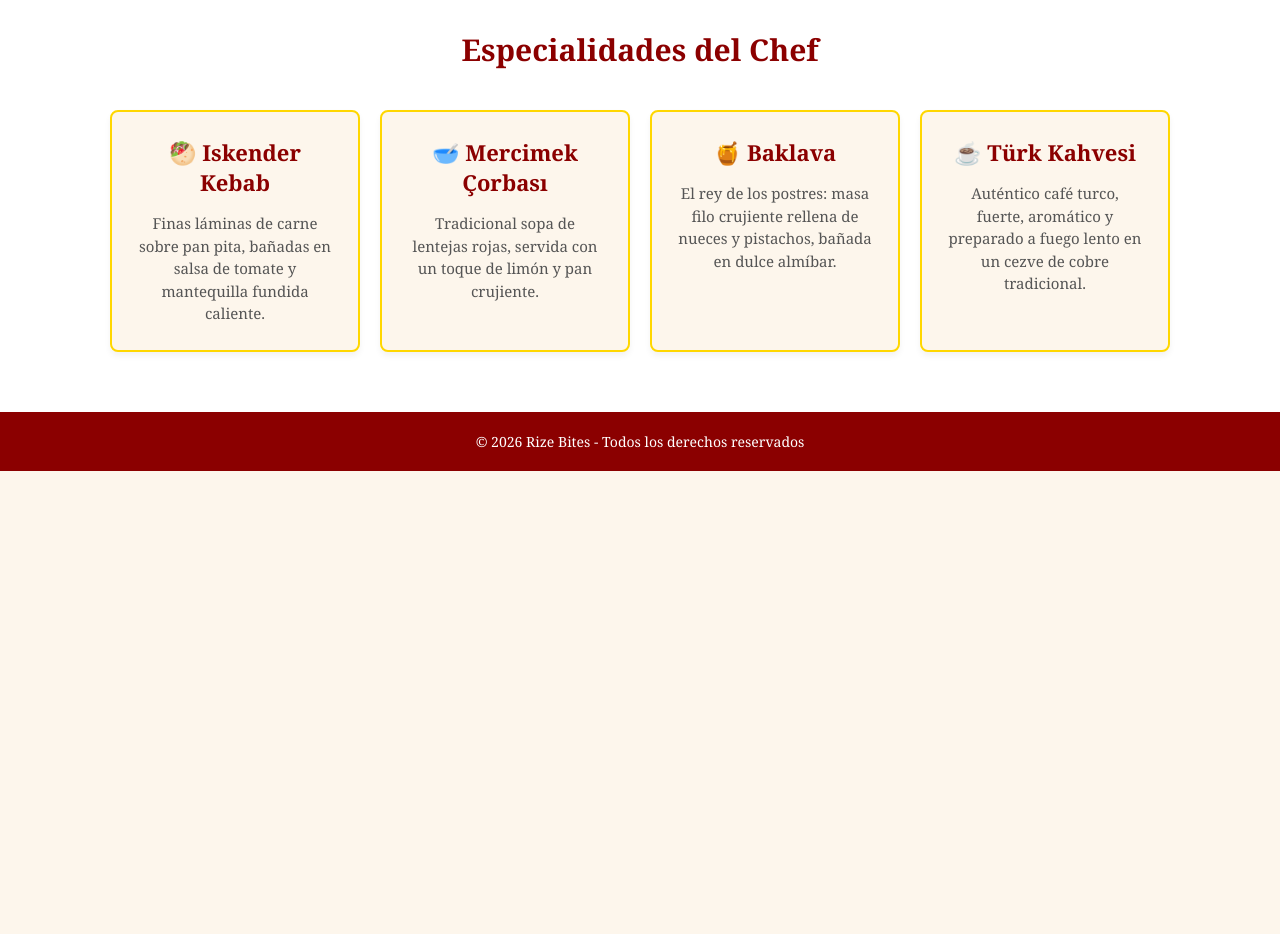
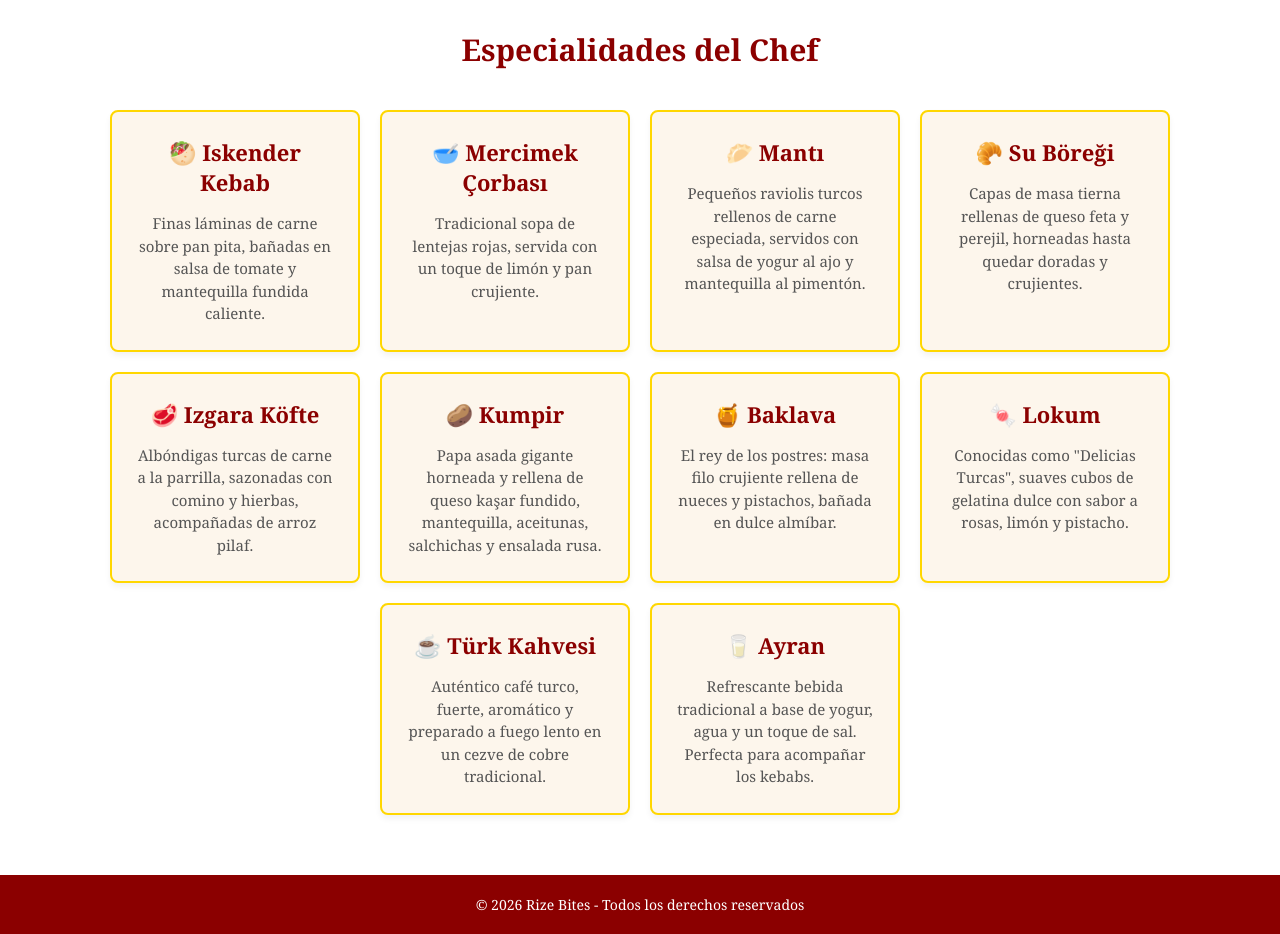
Before and after one commit to luu-lui/Trabajo-Colaborativo-Git, an Angular app: page /servicios in a window 1280 px wide. Shown: the part 340-1274 px from the top of the page. Before the commit the page ends 811 px from the top, so only its background shows below. Built offline with nearby package versions, Linux system fonts and the light colour scheme.

Commit message:
servicios y contacto

```diff
--- a/src/app/componentes/servicios/servicios.component.html
+++ b/src/app/componentes/servicios/servicios.component.html
@@ -14,13 +14,39 @@
           <h3>🥣 Mercimek Çorbası</h3>
           <p>Tradicional sopa de lentejas rojas, servida con un toque de limón y pan crujiente.</p>
       </div>
+
+      <div class="tarjeta-menu">
+          <h3>🥟 Mantı</h3>
+          <p>Pequeños raviolis turcos rellenos de carne especiada, servidos con salsa de yogur al ajo y mantequilla al pimentón.</p>
+      </div>
+      <div class="tarjeta-menu">
+          <h3>🥐 Su Böreği</h3>
+          <p>Capas de masa tierna rellenas de queso feta y perejil, horneadas hasta quedar doradas y crujientes.</p>
+      </div>
+      <div class="tarjeta-menu">
+          <h3>🥩 Izgara Köfte</h3>
+          <p>Albóndigas turcas de carne a la parrilla, sazonadas con comino y hierbas, acompañadas de arroz pilaf.</p>
+      </div>
+      <div class="tarjeta-menu">
+          <h3>🥔 Kumpir</h3>
+          <p>Papa asada gigante horneada y rellena de queso kaşar fundido, mantequilla, aceitunas, salchichas y ensalada rusa.</p>
+      </div>
+
       <div class="tarjeta-menu">
           <h3>🍯 Baklava</h3>
           <p>El rey de los postres: masa filo crujiente rellena de nueces y pistachos, bañada en dulce almíbar.</p>
       </div>
       <div class="tarjeta-menu">
+          <h3>🍬 Lokum</h3>
+          <p>Conocidas como "Delicias Turcas", suaves cubos de gelatina dulce con sabor a rosas, limón y pistacho.</p>
+      </div>
+      <div class="tarjeta-menu">
           <h3>☕ Türk Kahvesi</h3>
           <p>Auténtico café turco, fuerte, aromático y preparado a fuego lento en un cezve de cobre tradicional.</p>
       </div>
+      <div class="tarjeta-menu">
+          <h3>🥛 Ayran</h3>
+          <p>Refrescante bebida tradicional a base de yogur, agua y un toque de sal. Perfecta para acompañar los kebabs.</p>
+      </div>
   </div>
 </section>
```
